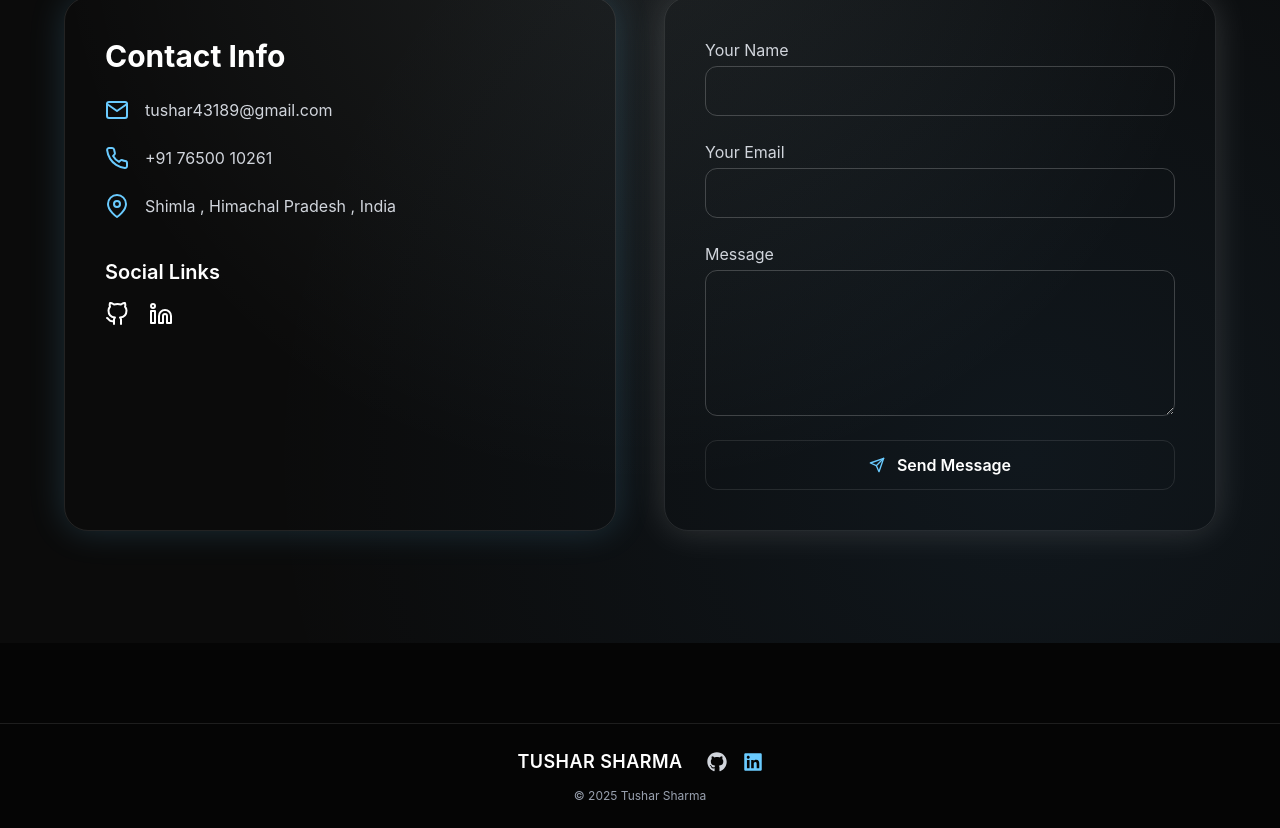
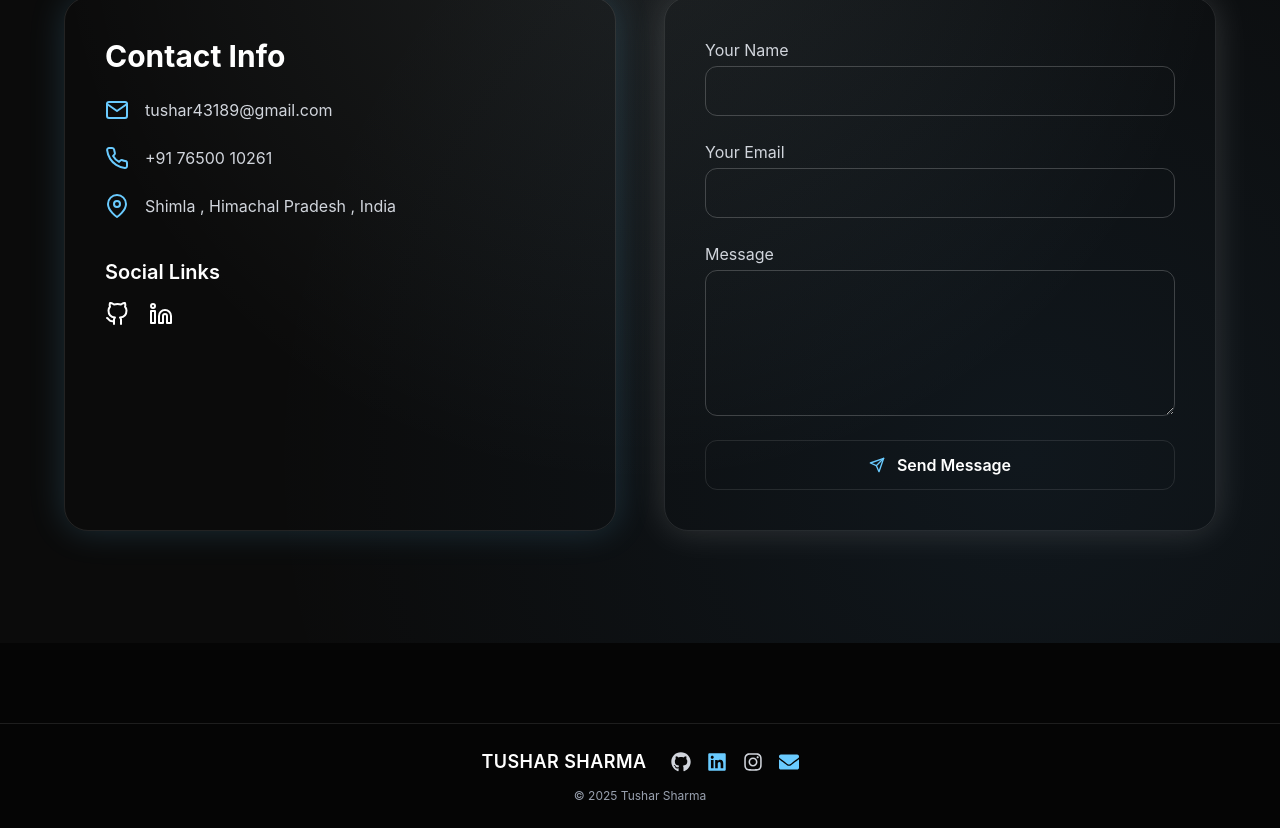
Before and after one commit to TUSHARSHARMA0107/my-portfolio, a React (Vite) app: page / in a window 1280 px wide. Shown: the part 4690-5518 px from the top of the page. Built offline with nearby package versions, Linux system fonts and the light colour scheme; no server answers.

Commit message:
new icons

```diff
--- a/src/components/footer.jsx
+++ b/src/components/footer.jsx
@@ -1,4 +1,4 @@
-import { FaGithub, FaLinkedin,FaInstagram } from "react-icons/fa";
+import { FaGithub, FaLinkedin,FaInstagram , FaEnvelope} from "react-icons/fa";
 
 export default function Footer() {
   return (
@@ -30,6 +30,23 @@ export default function Footer() {
           </a>
 
 
+          <a
+            href=" https://www.instagram.com/__tushar.sharma__?igsh=MWN1OWgwMTZkcTBrYw=="
+            target="_blank"
+            className="text-gray-300 hover:text-white hover:scale-110 transition duration-300"
+          >
+            <FaInstagram />
+          </a>
+
+           <a
+            href="mailto:tushar43189@gmail.com"
+            target="_blank"
+            className="text-[#6ACBFF] hover:text-[#90d9ff] hover:scale-110 transition duration-300"
+          >
+            <FaEnvelope />
+          </a>
+
+
 
         </div>
 
--- a/src/pages/Home.jsx
+++ b/src/pages/Home.jsx
@@ -82,6 +82,8 @@ export default function Home() {
                 bg-white/10 backdrop-blur-md
                 hover:bg-white/20 transition-all duration-300
               "
+
+              download
             >
               <FiDownload className="text-xl" />
               Download CV
```
